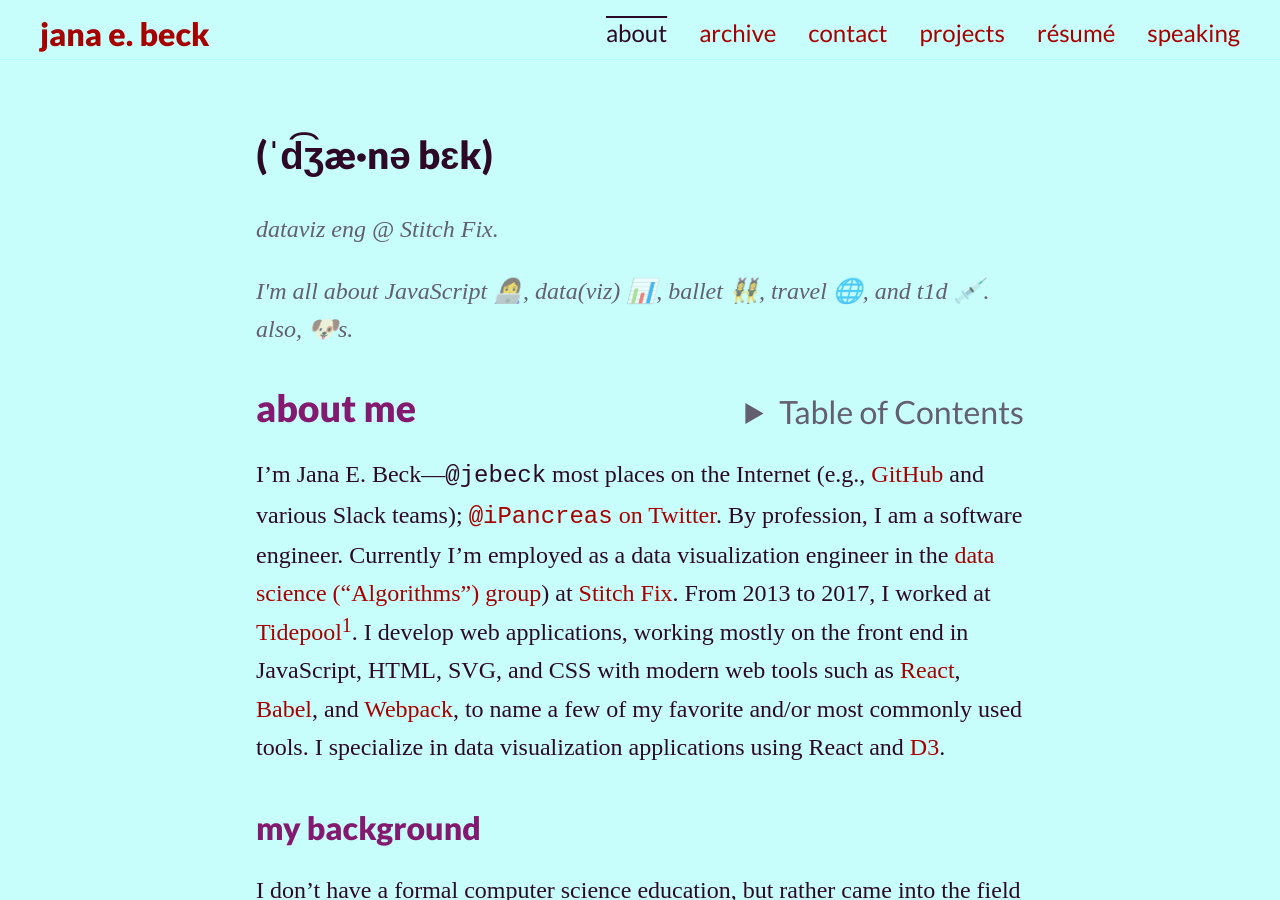
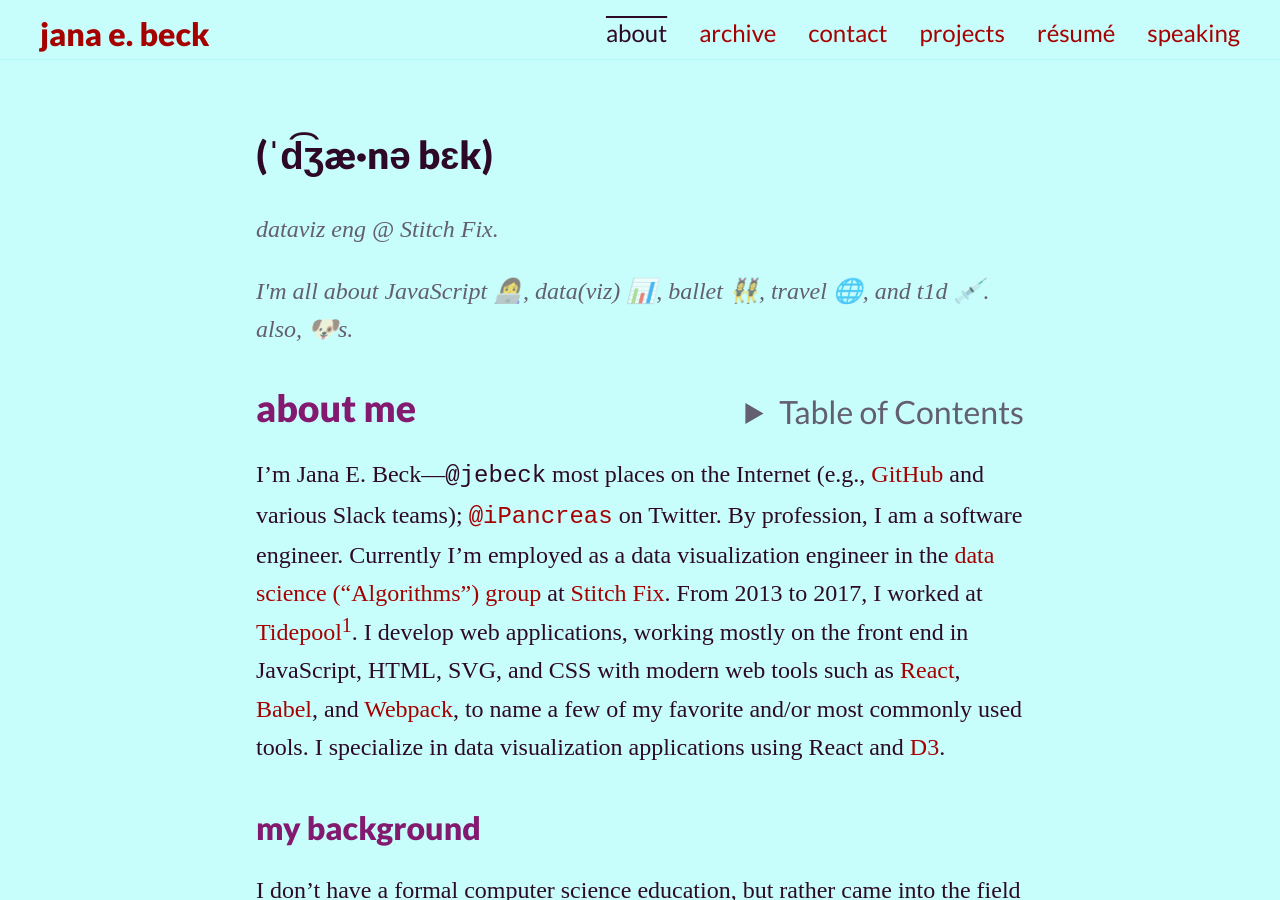
Before and after one commit to jebeck/jebeck.github.com, a Jekyll site: the page built from about.md, in a window 1280 px wide and 900 px high. Built offline with Jekyll 4.4.1, drawn with Linux system fonts in a browser that asks for light colours; some web fonts are replaced.

```diff
--- a/_includes/about_me.md
+++ b/_includes/about_me.md
@@ -9,7 +9,7 @@
 
 ### about me
 
-I'm Jana E. Beck—`@jebeck` most places on the Internet (e.g., [GitHub](https://github.com/jebeck 'GitHub: jebeck') and various Slack teams); [`@iPancreas` on Twitter](https://twitter.com/iPancreas 'Twitter: @iPancreas'). By profession, I am a software engineer. Currently I'm employed as a data visualization engineer in the [data science ("Algorithms") group]((http://multithreaded.stitchfix.com/algorithms/ 'Stitch Fix Algorithms')) at [Stitch Fix](https://www.stitchfix.com/ 'Stitch Fix'). From 2013 to 2017, I worked at [Tidepool](http://tidepool.org/ 'Tidepool homepage')[^a]. I develop web applications, working mostly on the front end in JavaScript, HTML, SVG, and CSS with modern web tools such as [React](https://facebook.github.io/react/ 'React'), [Babel](https://babeljs.io/ 'Babel'), and [Webpack](https://webpack.github.io/ 'webpack'), to name a few of my favorite and/or most commonly used tools. I specialize in data visualization applications using React and [D3](https://d3js.org/ 'D3').
+I'm Jana E. Beck—`@jebeck` most places on the Internet (e.g., [GitHub](https://github.com/jebeck 'GitHub: jebeck') and various Slack teams); [`@iPancreas`](https://twitter.com/iPancreas 'Twitter: @iPancreas') on Twitter. By profession, I am a software engineer. Currently I'm employed as a data visualization engineer in the [data science ("Algorithms") group]((http://multithreaded.stitchfix.com/algorithms/ 'Stitch Fix Algorithms') at [Stitch Fix](https://www.stitchfix.com/ 'Stitch Fix'). From 2013 to 2017, I worked at [Tidepool](http://tidepool.org/ 'Tidepool homepage')[^a]. I develop web applications, working mostly on the front end in JavaScript, HTML, SVG, and CSS with modern web tools such as [React](https://facebook.github.io/react/ 'React'), [Babel](https://babeljs.io/ 'Babel'), and [Webpack](https://webpack.github.io/ 'webpack'), to name a few of my favorite and/or most commonly used tools. I specialize in data visualization applications using React and [D3](https://d3js.org/ 'D3').
 
 #### my background
 
```
